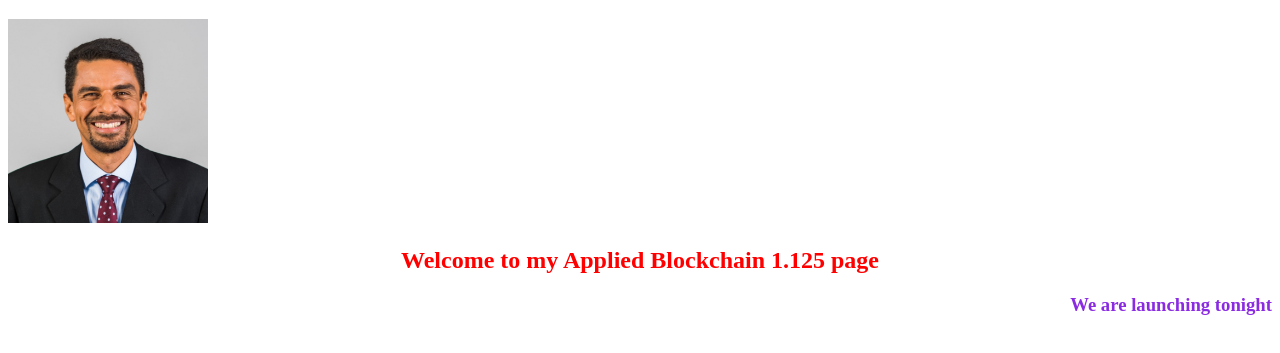
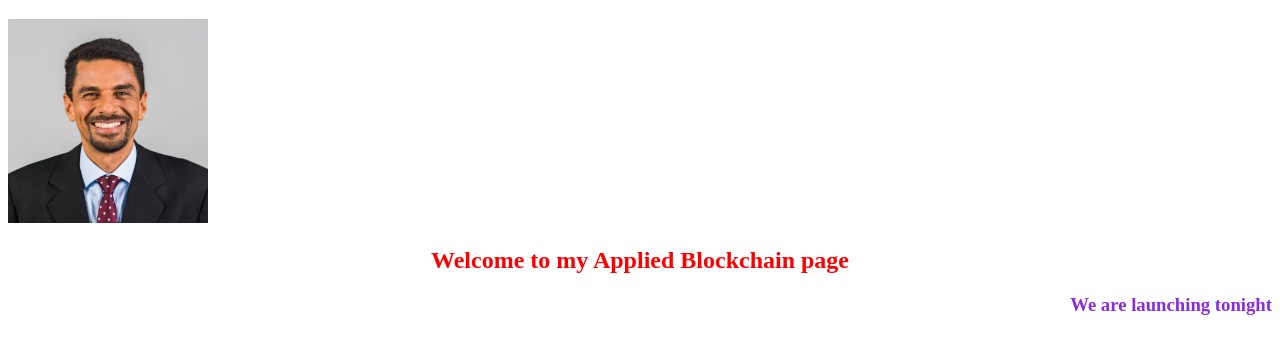
Before and after one commit to thomaznas/thomaznas.github.io, a plain HTML site: page index.html in a window 1280 px wide. Shown: the part 79-432 px from the top of the page. Drawn offline with Linux system fonts and the light colour scheme.

Commit message:
Update index.html

```diff
--- a/index.html
+++ b/index.html
@@ -16,7 +16,7 @@
 <h1 id='hey'>Thomaz MIT Webpage</h1>
 <br>
 <img src="ThomazMIT.png" width="200">
-<h2> Welcome to my Applied Blockchain 1.125 page</h2>
+<h2> Welcome to my Applied Blockchain page</h2>
 <h3 class='level3'>We are launching tonight</h3>
 
 </html>
```
